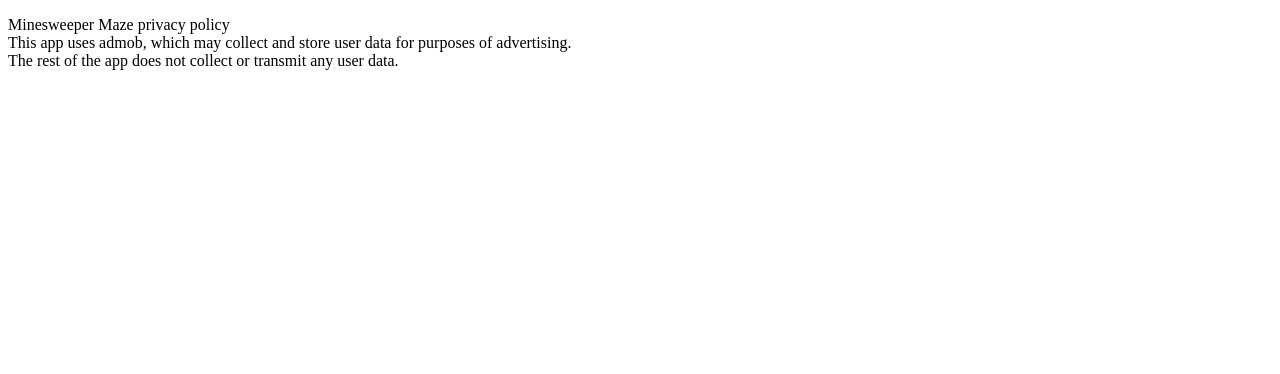
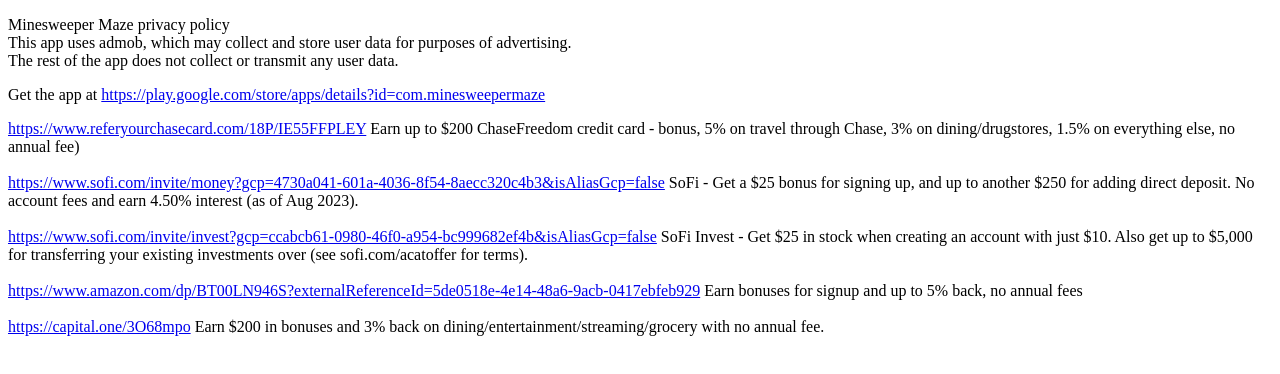
Before and after one commit to MinesweeperMaze/minesweepermaze.github.io, a plain HTML site: page index.html in a window 1280 px wide. Drawn offline with Linux system fonts and the light colour scheme.

Commit message:
add play store link

```diff
--- a/index.html
+++ b/index.html
@@ -2,6 +2,8 @@
 <html>
   <head>
     <title>Minesweeper Maze Privacy Policy</title>
+    <script async src="https://pagead2.googlesyndication.com/pagead/js/adsbygoogle.js?client=ca-pub-6598044009710674"
+     crossorigin="anonymous"></script>
   </head>
   <body>
     <p>
@@ -11,5 +13,28 @@
       <br>
       The rest of the app does not collect or transmit any user data.
     </p>
+
+    <p>Get the app at <a href="https://play.google.com/store/apps/details?id=com.minesweepermaze">https://play.google.com/store/apps/details?id=com.minesweepermaze</a></p>
+
+    <p>
+    <a href="https://www.referyourchasecard.com/18P/IE55FFPLEY">https://www.referyourchasecard.com/18P/IE55FFPLEY</a>
+Earn up to $200 ChaseFreedom credit card - bonus, 5% on travel through Chase, 3% on dining/drugstores, 1.5% on everything else, no annual fee)
+<br>
+<br>
+<a href=="https://www.sofi.com/invite/money?gcp=4730a041-601a-4036-8f54-8aecc320c4b3&isAliasGcp=false">https://www.sofi.com/invite/money?gcp=4730a041-601a-4036-8f54-8aecc320c4b3&isAliasGcp=false</a>
+SoFi - Get a $25 bonus for signing up, and up to another $250 for adding direct deposit. No account fees and earn 4.50% interest (as of Aug 2023).
+<br>
+<br>
+<a href=https://www.sofi.com/invite/invest?gcp=ccabcb61-0980-46f0-a954-bc999682ef4b&isAliasGcp=false">https://www.sofi.com/invite/invest?gcp=ccabcb61-0980-46f0-a954-bc999682ef4b&isAliasGcp=false</a>
+SoFi Invest - Get $25 in stock when creating an account with just $10. Also get up to $5,000 for transferring your existing investments over (see sofi.com/acatoffer for terms).
+<br>
+<br>
+<a href="https://www.amazon.com/dp/BT00LN946S?externalReferenceId=5de0518e-4e14-48a6-9acb-0417ebfeb929">https://www.amazon.com/dp/BT00LN946S?externalReferenceId=5de0518e-4e14-48a6-9acb-0417ebfeb929</a>
+Earn bonuses for signup and up to 5% back, no annual fees
+<br>
+<br>
+<a href="https://capital.one/3O68mpo">https://capital.one/3O68mpo</a>
+Earn $200 in bonuses and 3% back on dining/entertainment/streaming/grocery with no annual fee.
+    </p>
   </body>
 </html>
```
